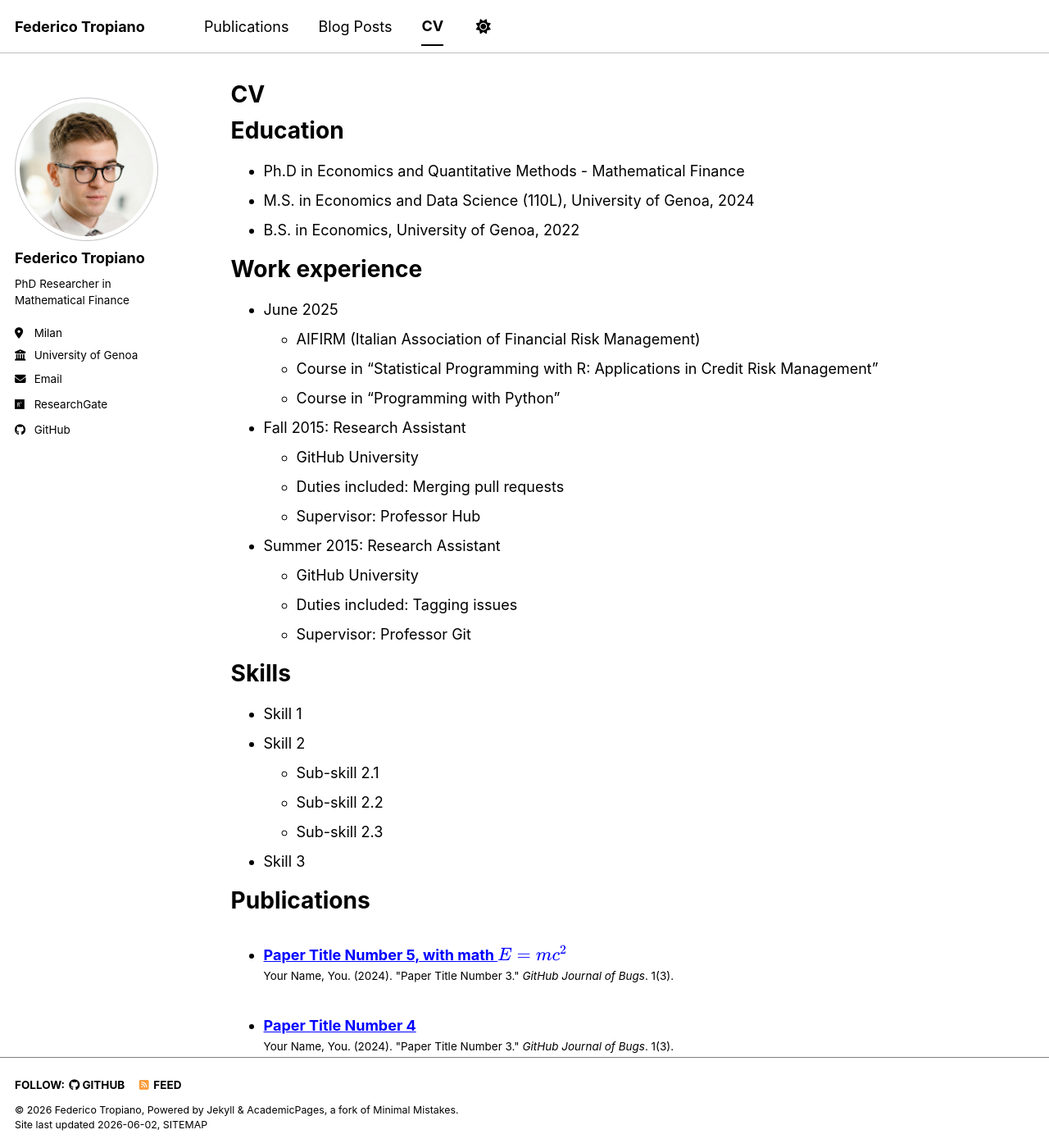
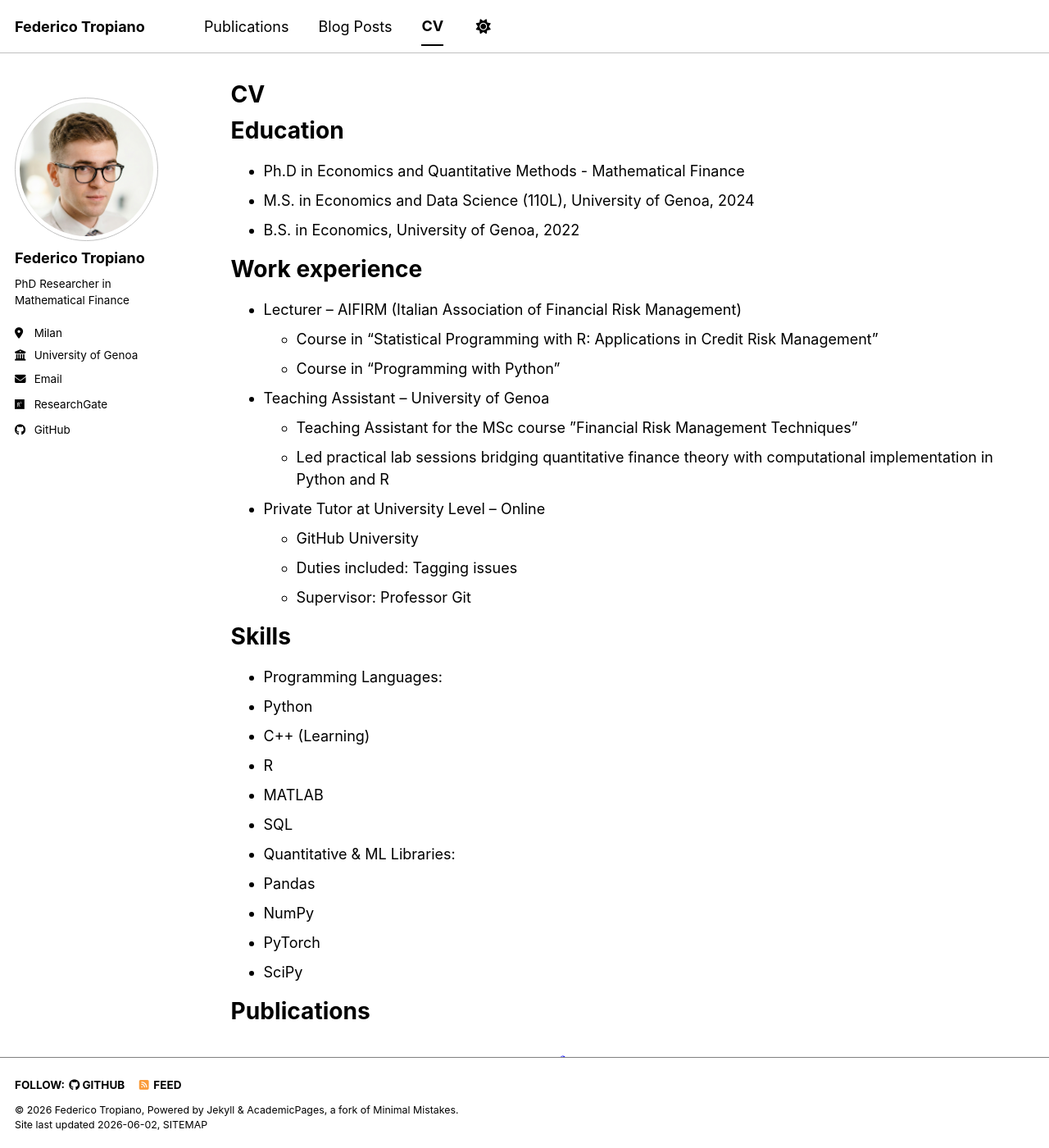
Before and after one commit to FedericoTropiano/FedericoTropiano.github.io, a Jekyll site: the page built from _pages/cv.md, in a window 1280 px wide and 1400 px high. Shown: the whole window at 82% size. Built offline with Jekyll 4.4.1, drawn with Linux system fonts in a browser that asks for light colours; a script bundle is joined from its source files by our own code; library files that are not in the unit come from our copies.

Commit message:
Update cv.md

```diff
--- a/_pages/cv.md
+++ b/_pages/cv.md
@@ -17,29 +17,33 @@
 
 Work experience
 ======
-* June 2025
-  * AIFIRM (Italian Association of Financial Risk Management)
+* Lecturer -- AIFIRM (Italian Association of Financial Risk Management)
   * Course in "Statistical Programming with R: Applications in Credit Risk Management"
   * Course in "Programming with Python"
 
-* Fall 2015: Research Assistant
-  * GitHub University
-  * Duties included: Merging pull requests
-  * Supervisor: Professor Hub
+* Teaching Assistant -- University of Genoa
+  * Teaching Assistant for the MSc course ”Financial Risk Management Techniques”
+  * Led practical lab sessions bridging quantitative finance theory with computational implementation in Python and R
 
-* Summer 2015: Research Assistant
+* Private Tutor at University Level -- Online
   * GitHub University
   * Duties included: Tagging issues
   * Supervisor: Professor Git
 
 Skills
 ======
-* Skill 1
-* Skill 2
-  * Sub-skill 2.1
-  * Sub-skill 2.2
-  * Sub-skill 2.3
-* Skill 3
+* Programming Languages:
+*   Python
+*   C++ (Learning)
+*   R
+*   MATLAB
+*   SQL
+* Quantitative & ML Libraries:
+*   Pandas
+*   NumPy
+*   PyTorch
+*   SciPy
+
 
 Publications
 ======
```
